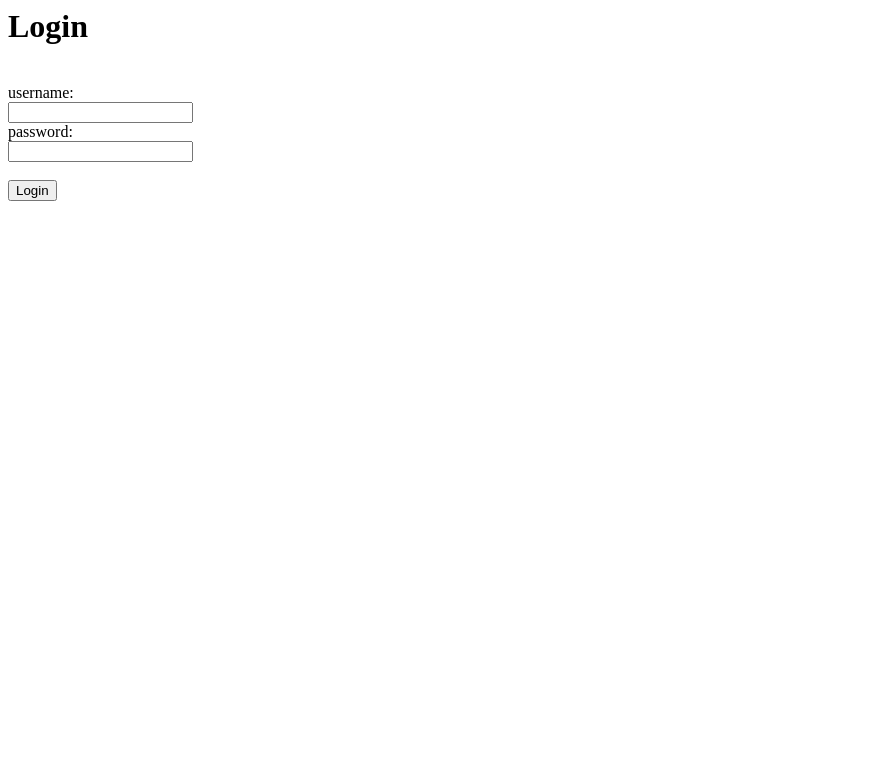
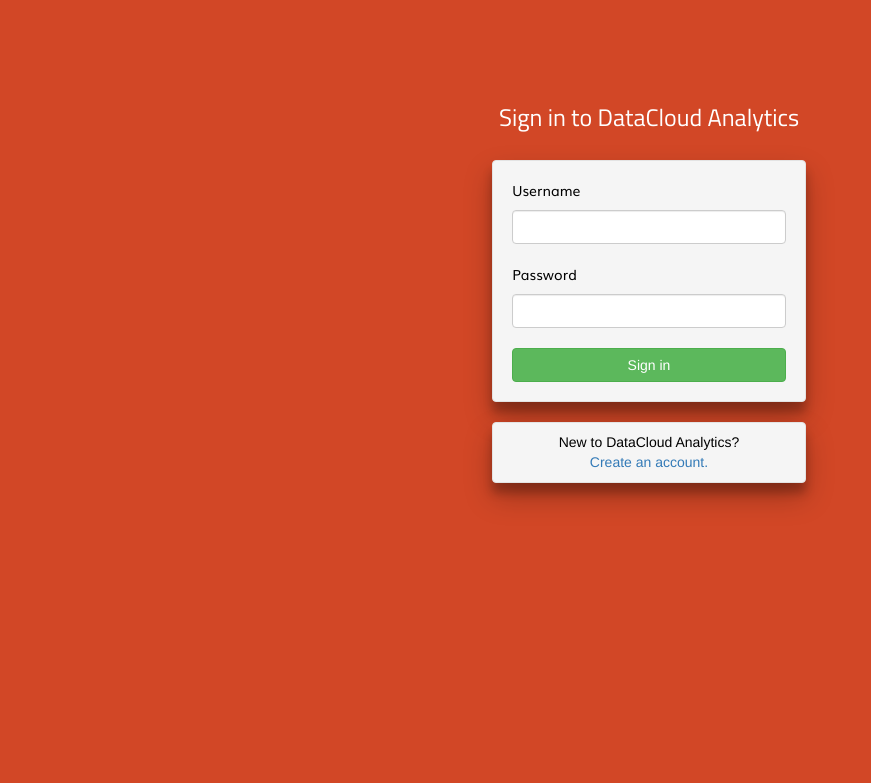
Before and after one commit to Pranshu258/DataCloud_Analytics, a Django app: page /login/ in a window 1280 px wide. Shown: the top 783 px of the page, without its empty margins (0-871 px from the left). Run offline with Django 3.2, Linux system fonts and the light colour scheme; some libraries are stand-ins or nearby versions; some web fonts are replaced.

Commit message:
designed the login page

```diff
--- /dev/null
+++ b/datacloud/datacloud/static/static_dirs/stylesheets/login.css
@@ -0,0 +1,18 @@
+body {
+    background-color: rgb(210,71,38);
+    color: #fff;
+    padding: 5%;
+}
+
+#signinbox {
+    color: #000;
+    padding: 2%;
+    box-shadow: 0 14px 28px rgba(0,0,0,0.25), 0 10px 10px rgba(0,0,0,0.22);
+}
+
+#accbox {
+    color: #000;
+    padding: 1%;
+    text-align: center;
+    box-shadow: 0 14px 28px rgba(0,0,0,0.25), 0 10px 10px rgba(0,0,0,0.22);
+}
--- a/datacloud/datacloud/static/static_dirs/stylesheets/main.css
+++ b/datacloud/datacloud/static/static_dirs/stylesheets/main.css
@@ -74,3 +74,7 @@ body {
   border-width: 1px;
   border-color: rgb(220,220,220);
 }
+
+.btn:hover {
+
+}
--- a/datacloud/datacloud/templates/datacloud/login.html
+++ b/datacloud/datacloud/templates/datacloud/login.html
@@ -1,15 +1,40 @@
 {% load static %}
+<!DOCTYPE html>
+<html lang="en">
+    <head>
+        <link rel="stylesheet" href="{% static 'bootstrap/css/bootstrap.min.css' %}">
+        <link rel="stylesheet" type="text/css" href="{% static 'stylesheets/main.css' %}">
+        <link rel="stylesheet" type="text/css" href="{% static 'stylesheets/login.css' %}">
+        <link rel="stylesheet" type="text/css" href="{% static 'fonts/font.css' %}">
+	</head>
+	<body>
+		<div class="container" style="padding-left: 10%;padding-right: 10%">
+			<br>
+			<h3 class="titillium" style="text-align: center;">Sign in to DataCloud Analytics</h3>
+			<br>
+			<div class="row">
+				<div class="col-sm-4"></div>
+				<div class="col-sm-4 well" id="signinbox">
+					<form action="" method="POST">
+						{% csrf_token %}
+						<p class="muli">Username</p>
+						<input class="form-control" type="text" name="username" value=""><br>
+						<p class="muli">Password</p>
+						<input class="form-control" type="password" name="password" value=""><br>
+						<input class="btn btn-block btn-success" type="submit" value="Sign in">
+					</form>
+				</div>
+				<div class="col-sm-4"></div>
+			</div>
+			<div class="row">
+				<div class="col-sm-4"></div>
+				<div class="col-sm-4 well" id="accbox">
+					New to DataCloud Analytics? <br><a href="/">Create an account.</a>
+				</div>
+				<div class="col-sm-4"></div>
+			</div>
+		</div>
 
-
-<h1>Login</h1>
-
-<br>
-
-<form action="" method="POST">
-  {% csrf_token %}
-  username:<br>
-  <input type="text" name="username" value=""><br>
-  password:<br>
-  <input type="password" name="password" value=""><br><br>
-  <input type="submit" value="Login">
-</form>
+        <script src="{% static 'bootstrap/js/bootstrap.min.js' %}" ></script>
+	</body>
+</html>
```
Also changed, not shown: datacloud/datacloud/static/static_dirs/stylesheets/index.css (+15 -1 lines), datacloud/datacloud/templates/datacloud/index.html (+6 -2 lines), datacloud/db.sqlite3.
